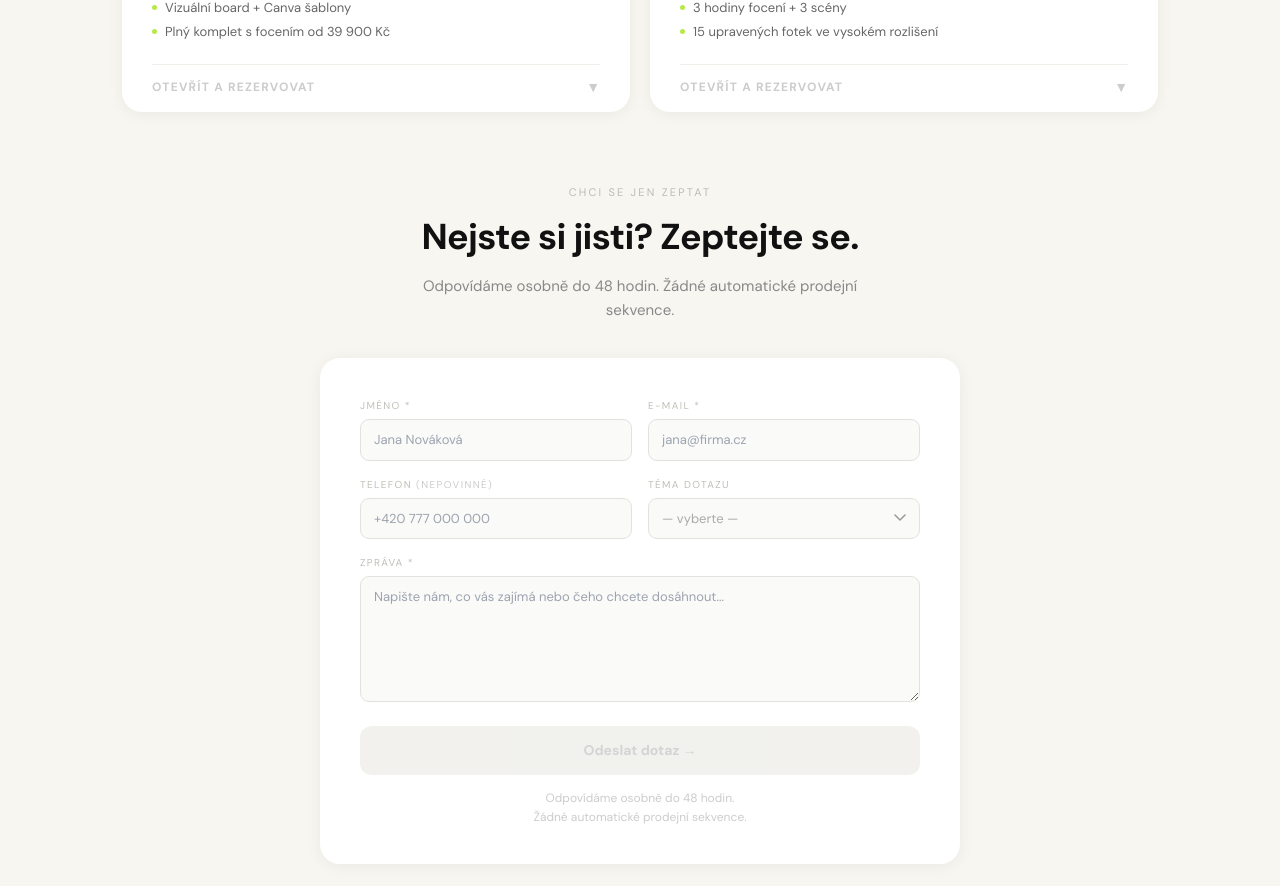
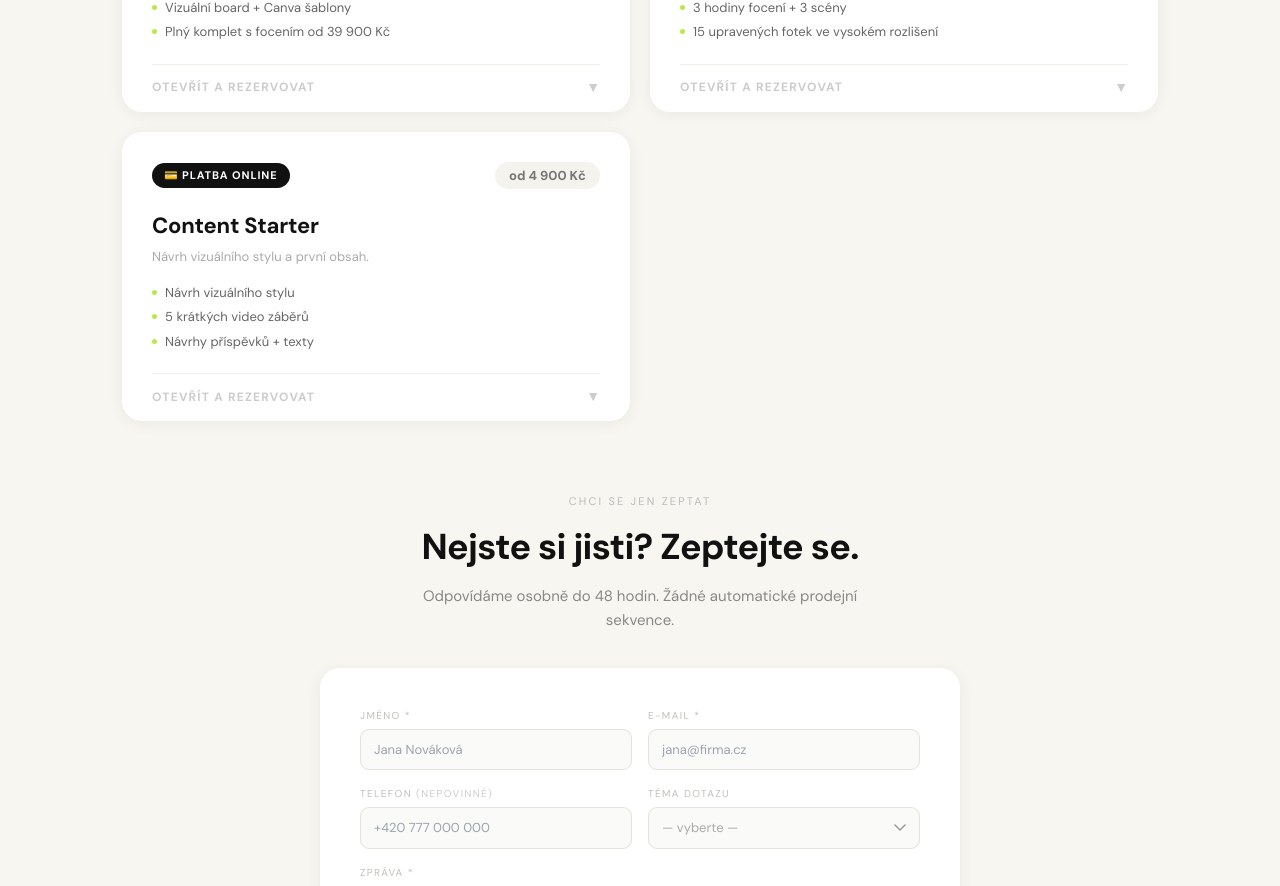
Before and after one commit to katarinabrics-eng/ai-content-studio, a Next.js app in the folder apps/content-studio/: page /rezervace in a window 1280 px wide. Shown: the part 937-1823 px from the top of the page. Built offline with nearby package versions, Linux system fonts and the light colour scheme.

Commit message:
feat(rezervace): add Content Starter product (4 900 Kč, stripe flow)
Co-Authored-By: Claude Sonnet 4.6 <noreply@anthropic.com>

```diff
--- a/apps/content-studio/src/app/rezervace/page.tsx
+++ b/apps/content-studio/src/app/rezervace/page.tsx
@@ -174,6 +174,45 @@ const SERVICES: Service[] = [
     note: "Nejprve zarezervujete bezplatnou 30minutovou konzultaci. Termín focení a platbu domluvíme společně po ní.",
     cta: "Rezervovat konzultaci zdarma",
     flow: "calendly",
+  },
+  {
+    id: "content-starter",
+    emoji: "▸",
+    title: "Content Starter",
+    tagline: "Návrh vizuálního stylu a první obsah.",
+    priceFrom: 4900,
+    highlights: [
+      "Návrh vizuálního stylu",
+      "5 krátkých video záběrů",
+      "Návrhy příspěvků + texty",
+    ],
+    description: "Ideální vstupní bod — dostanete návrh vizuálního stylu, ilustrační vizuály, 5 krátkých video záběrů a návrhy příspěvků s texty. Výstup do 2 dnů, bez závazku focení.",
+    variants: [
+      {
+        label: "Content Starter",
+        sublabel: "Výstup do 2 dnů · bez závazku",
+        price: 4900,
+        stripeId: "price_content_starter",
+        bullets: [
+          "Návrh vizuálního stylu",
+          "Ilustrační vizuály",
+          "5 krátkých video záběrů",
+          "Návrhy příspěvků + texty",
+        ],
+      },
+    ],
+    extras: [],
+    fields: [
+      {
+        id: "url",
+        label: "URL vašeho webu",
+        type: "text",
+        placeholder: "např. vasefirma.cz",
+      },
+    ],
+    note: "Placeno předem · Výstup v ruce do 2 dní · Bez závazku focení",
+    cta: "Zaplatit a rezervovat termín",
+    flow: "stripe",
   },
 ];
 // ─── COMPONENT ────────────────────────────────────────────────────────────────
```
